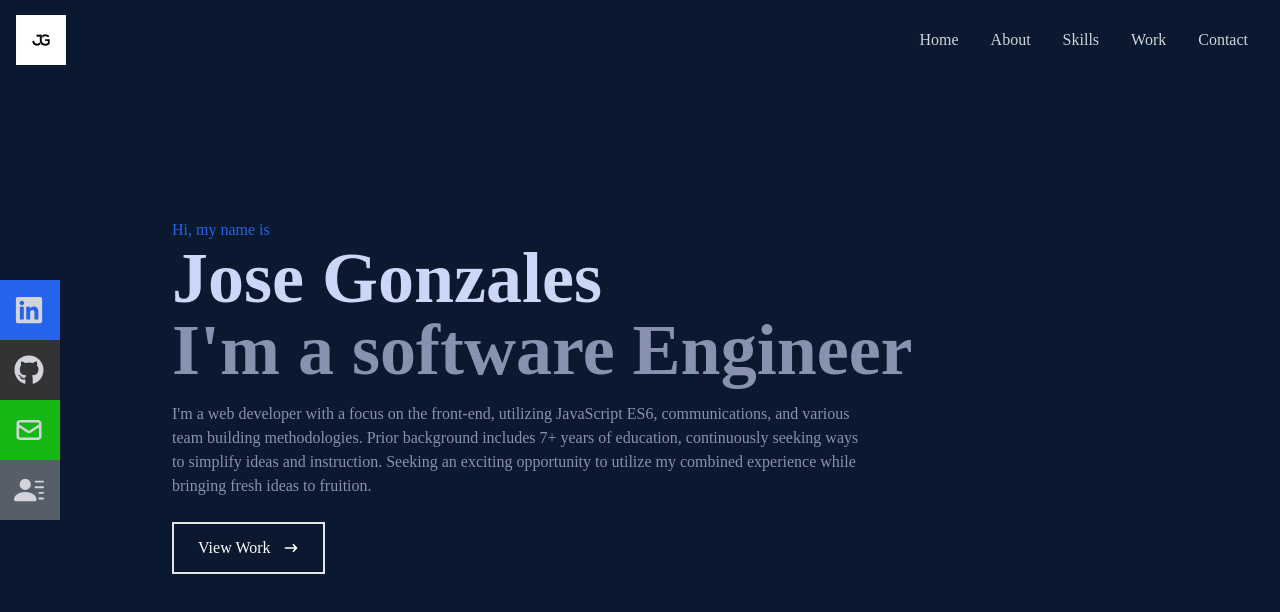
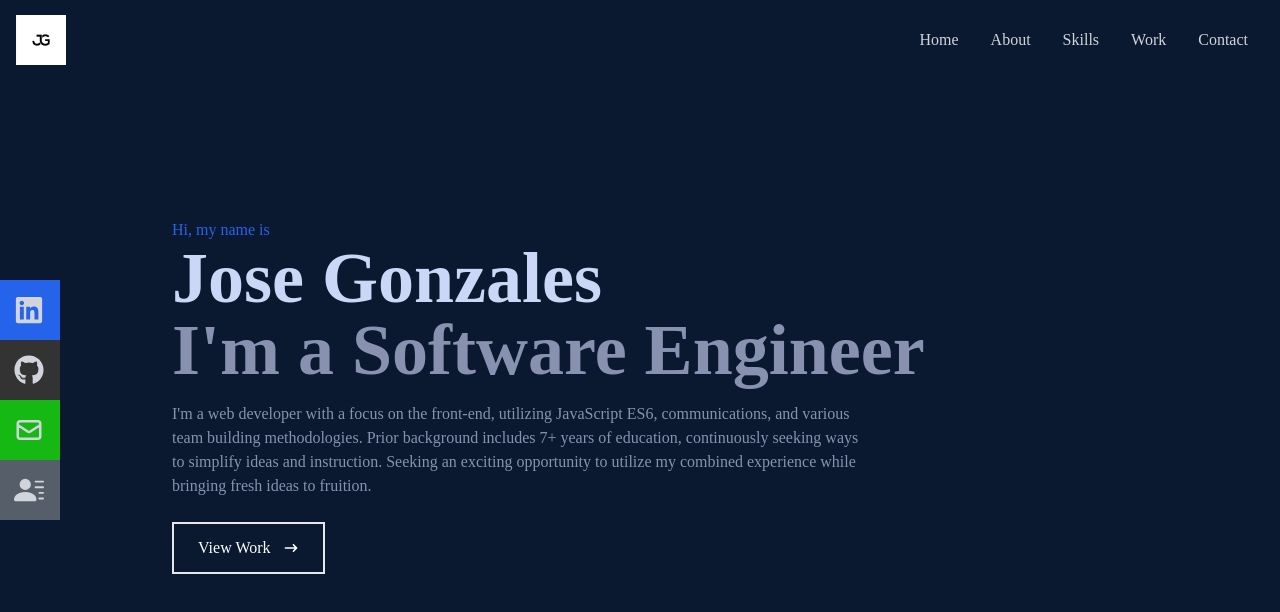
Before and after one commit to joeygonzzzz/portfolio-react-app, a React (Create React App) app: page / in a window 1280 px wide. Shown: the top 612 px of the page. Built offline with nearby package versions, Linux system fonts and the light colour scheme.

Commit message:
Stupid error

```diff
--- a/src/components/Home.jsx
+++ b/src/components/Home.jsx
@@ -9,7 +9,7 @@ const Home = () => {
       <div className ='max-w-[1000px] mx-auto px-8 flex flex-col justify-center h-full'>
           <p className="text-blue-600"> Hi, my name is</p>
           <h1 className="text-4xl sm:text-7xl font-bold text-[#ccd6f6]">Jose Gonzales</h1>
-          <h2 className="text-4xl sm:text-7xl font-bold text-[#8892b0]">I'm a software Engineer</h2>
+          <h2 className="text-4xl sm:text-7xl font-bold text-[#8892b0]">I'm a Software Engineer</h2>
           <p className="text-[#8892b0] py-4 max-w-[700px]">I'm a web developer with a focus on the front-end, utilizing JavaScript ES6, communications, and various team building methodologies. Prior background includes 7+ years of education, continuously seeking ways to simplify ideas and instruction. Seeking an exciting opportunity to utilize my combined experience while bringing fresh ideas to fruition. </p>
           <div>
             <button className="text-white group border-2 px-6 py-3 my-2 flex items-center hover:bg-blue-600 hover:border-white">View Work
```
